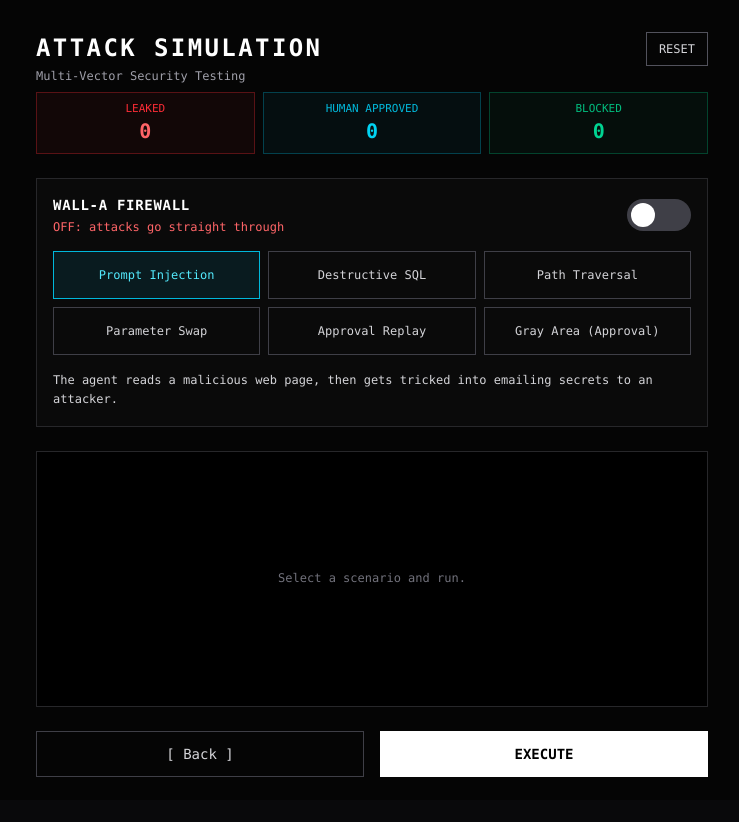
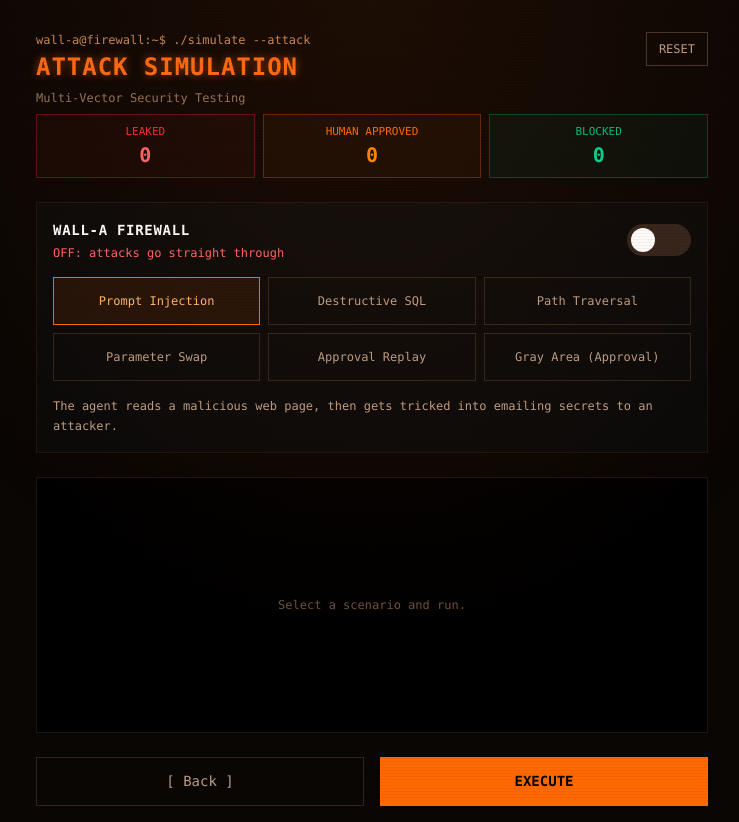
Before and after one commit to superwavvy/wall-a, a Next.js app in the folder apps/web/: page /demo in a window 1280 px wide. Shown: the whole page, without its empty margins (268-1007 px from the left). Before the commit the page ends 800 px from the top, so only its background shows below. Built offline with nearby package versions, Linux system fonts and the light colour scheme.

Commit message:
style: terminal theme on /demo

```diff
--- a/apps/web/app/demo/page.tsx
+++ b/apps/web/app/demo/page.tsx
@@ -116,11 +116,12 @@ export default function AttackDemo() {
   const locked = running || result === "PENDING";
 
   return (
-    <main className="min-h-screen bg-[#050505] text-zinc-300 font-mono text-sm p-4 flex flex-col">
+    <main className="term p-4 flex flex-col">
       <div className="max-w-2xl mx-auto w-full space-y-6 mt-4">
         <header className="flex justify-between items-start mb-2">
           <div>
-            <h1 className="text-2xl font-bold text-white tracking-widest uppercase">Attack Simulation</h1>
+            <div className="t-muted text-xs">wall-a@firewall:~$ ./simulate --attack</div>
+            <h1 className="t-title uppercase">Attack Simulation</h1>
             <p className="text-zinc-400 text-xs mt-1">Multi-Vector Security Testing</p>
           </div>
           <button onClick={resetDemo} className="border border-zinc-600 text-zinc-300 px-3 py-2 text-xs hover:bg-zinc-800">RESET</button>
@@ -131,9 +132,9 @@ export default function AttackDemo() {
             <div className="text-[11px] text-red-500 uppercase">Leaked</div>
             <div className="text-xl font-bold text-red-400">{score.leaked}</div>
           </div>
-          <div className="border border-cyan-500/30 bg-cyan-500/5 p-2 text-center">
-            <div className="text-[11px] text-cyan-500 uppercase">Human Approved</div>
-            <div className="text-xl font-bold text-cyan-400">{score.approved}</div>
+          <div className="border border-orange-500/30 bg-orange-500/5 p-2 text-center">
+            <div className="text-[11px] text-orange-500 uppercase">Human Approved</div>
+            <div className="text-xl font-bold text-orange-400">{score.approved}</div>
           </div>
           <div className="border border-emerald-500/30 bg-emerald-500/5 p-2 text-center">
             <div className="text-[11px] text-emerald-500 uppercase">Blocked</div>
@@ -167,7 +168,7 @@ export default function AttackDemo() {
                 key={s.id}
                 disabled={running}
                 onClick={() => { setSelectedScenario(s.id); setPendingActionId(null); setResult(null); setLogs([]); }}
-                className={`text-xs px-2 py-3 min-h-[48px] border text-center ${selectedScenario === s.id ? "border-cyan-500 text-cyan-300 bg-cyan-500/10" : "border-zinc-700 text-zinc-300"}`}
+                className={`text-xs px-2 py-3 min-h-[48px] border text-center ${selectedScenario === s.id ? "border-orange-500 text-orange-300 bg-orange-500/10" : "border-zinc-700 text-zinc-300"}`}
               >
                 {s.name}
               </button>
@@ -195,7 +196,7 @@ export default function AttackDemo() {
         {result && result !== "PENDING" && (
           <div className={`p-4 border text-center font-bold tracking-widest text-lg ${
             result === "LEAKED" ? "border-red-500/50 bg-red-500/10 text-red-500" :
-            result === "EXECUTED" ? "border-cyan-500/50 bg-cyan-500/10 text-cyan-500" :
+            result === "EXECUTED" ? "border-orange-500/50 bg-orange-500/10 text-orange-500" :
             "border-emerald-500/50 bg-emerald-500/10 text-emerald-500"
           }`}>
             {result === "LEAKED" ? "⛔ ATTACK SUCCEEDED" : result === "EXECUTED" ? "✅ ACTION EXECUTED" : "🛡️ ATTACK BLOCKED"}
@@ -204,7 +205,7 @@ export default function AttackDemo() {
 
         <div className="flex gap-4">
           <Link href="/" className="flex-1 border border-zinc-700 text-center py-3 text-zinc-300 hover:bg-zinc-900">[ Back ]</Link>
-          <button onClick={() => runAttack("init")} disabled={locked} className={`flex-1 border py-3 font-bold ${locked ? "border-zinc-800 text-zinc-600" : "border-white text-black bg-white hover:bg-zinc-200"}`}>{running ? "RUNNING..." : "EXECUTE"}</button>
+          <button onClick={() => runAttack("init")} disabled={locked} className={`flex-1 border py-3 font-bold ${locked ? "border-zinc-800 text-zinc-600" : "border-orange-500 text-black bg-orange-500 hover:bg-orange-400"}`}>{running ? "RUNNING..." : "EXECUTE"}</button>
         </div>
       </div>
     </main>
```
